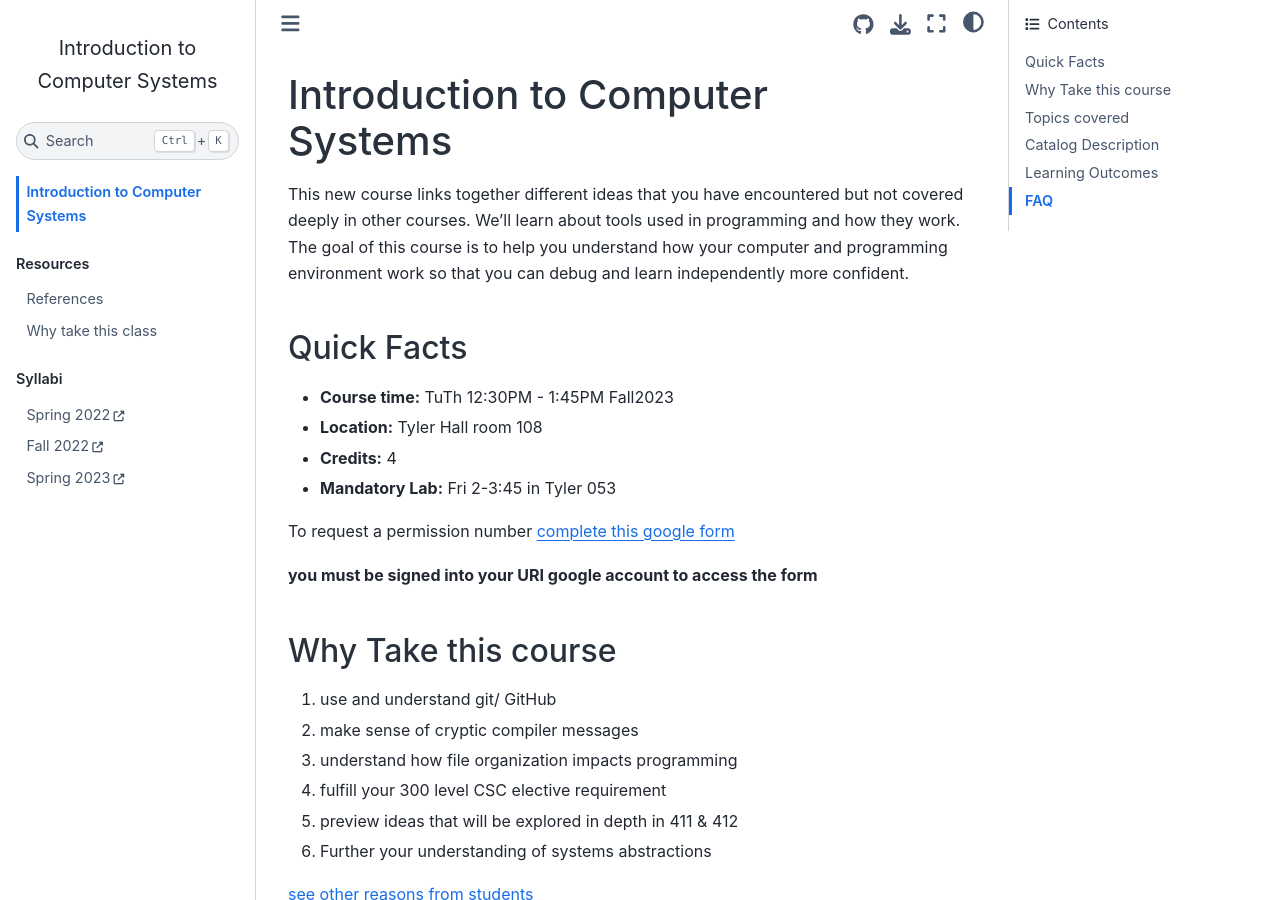
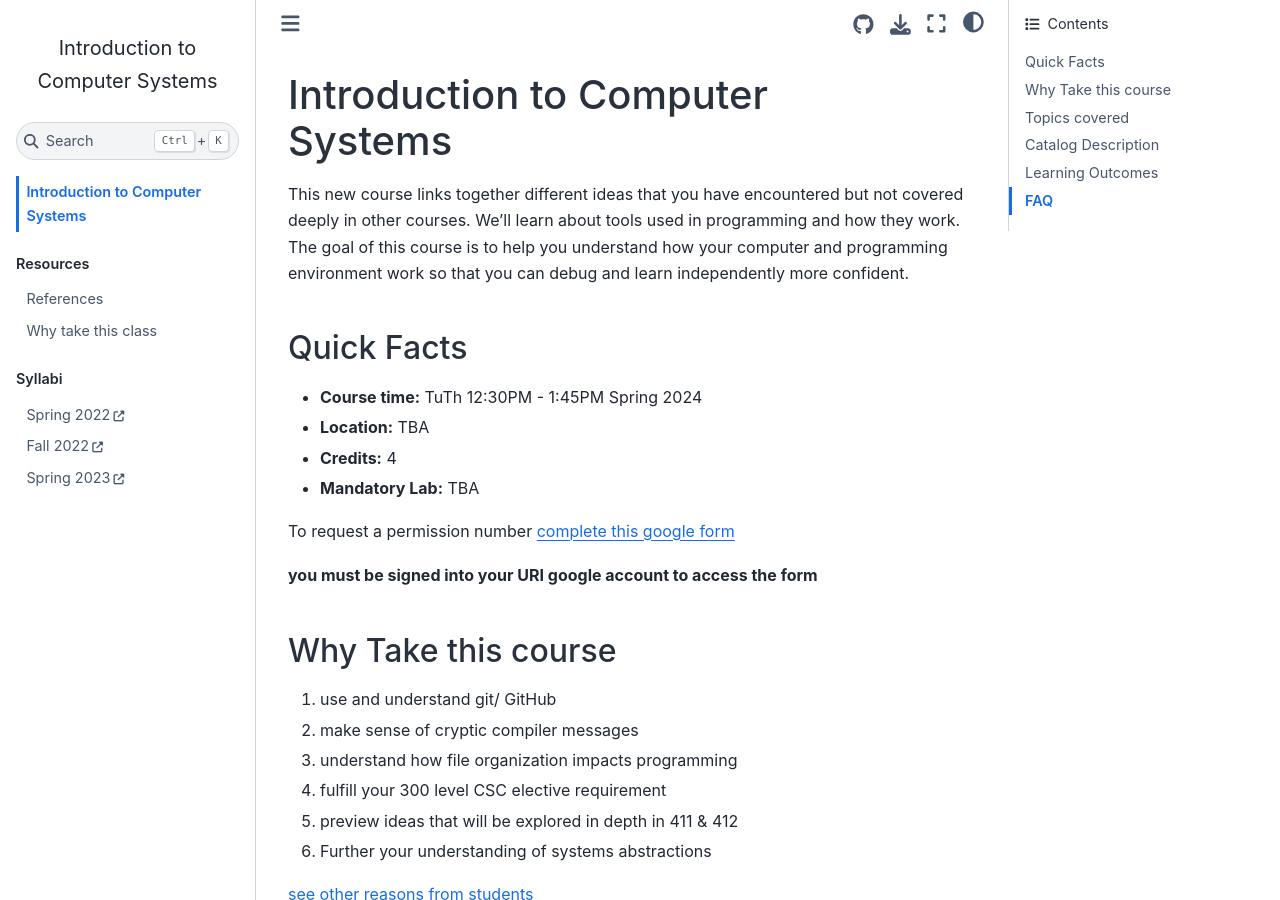
Before and after one commit to klattuada/introcompsys.github.io, a Jupyter Book: the page built from index.md, in a window 1280 px wide and 900 px high. Built offline with Jupyter Book 1.0.4 settings and Sphinx 7.4.7 and the Sphinx Book theme 1.1.4, drawn with Linux system fonts in a browser that asks for light colours.

Commit message:
sp 24 update

```diff
--- a/index.md
+++ b/index.md
@@ -8,16 +8,16 @@ environment work so that you can debug and learn independently more confident.
 
 ## Quick Facts
 
-- **Course time:** 	TuTh 12:30PM - 1:45PM Fall2023
-- **Location:** Tyler Hall room 108
+- **Course time:** 	TuTh 12:30PM - 1:45PM Spring 2024
+- **Location:** TBA
 - **Credits:** 4
-- **Mandatory Lab:** Fri 2-3:45 in Tyler 053
+- **Mandatory Lab:** TBA
 
 <!-- Fall 2022, MW 4:30PM - 5:45PM -->
 <!-- Spring 2022, TuTh 12:30PM - 1:45PM -->
 <!-- Spring 2023, TuTh 12:30PM - 1:45PM -->
 
-To request a permission number [complete this google form](https://forms.gle/oKoQUD4uo9YNuEDv6)
+To request a permission number [complete this google form](https://forms.gle/EHDGqJzLg1jsyuqZ6)
 
 **you must be signed into your URI google account to access the form**
 
```
